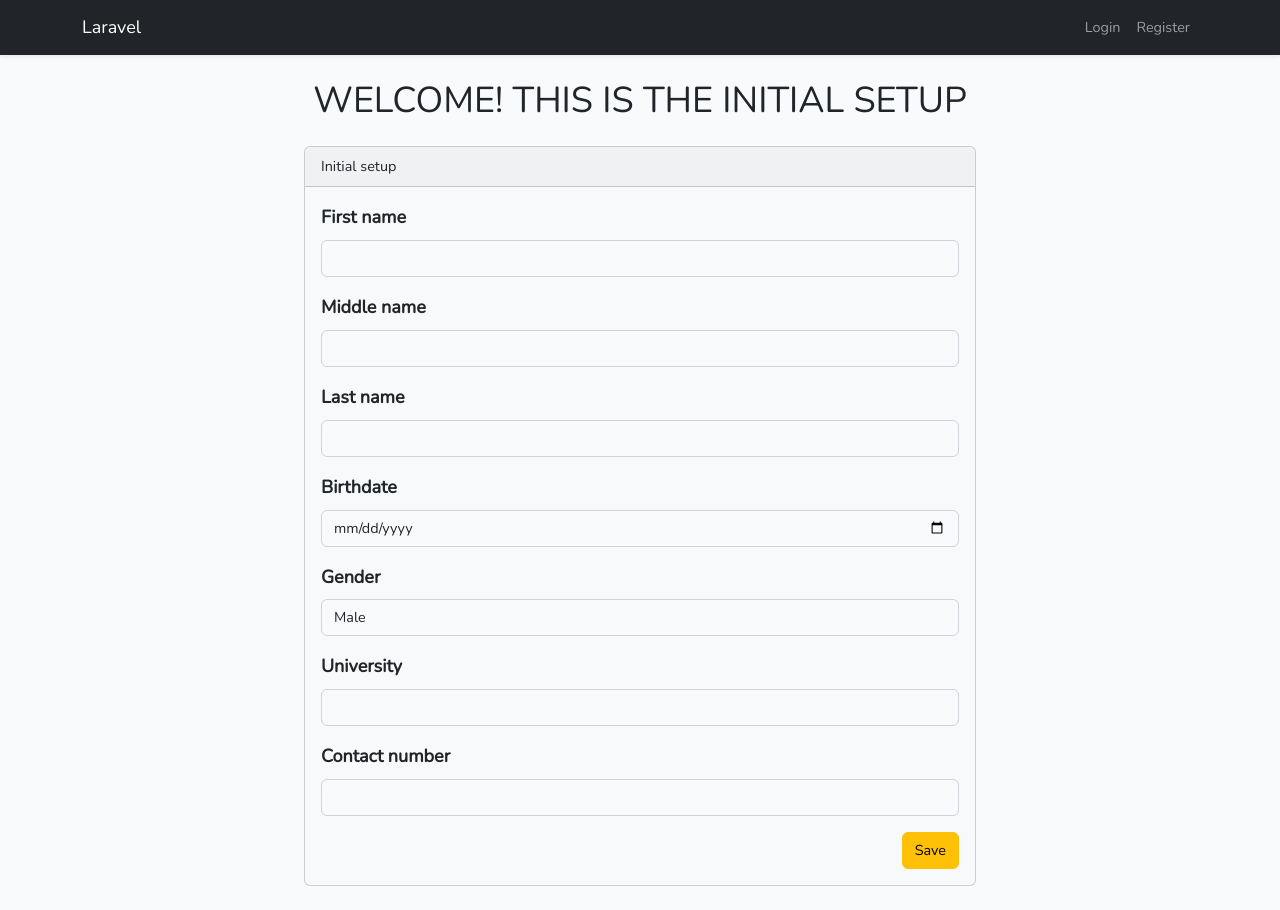
After one commit to fjebernas/VirtualJobExpo, a Laravel app: template resources/views/student/setup.blade.php in a window 1280 px wide. The commit adds this page. Run offline with Laravel 9, Linux system fonts and the light colour scheme; the template is opened without the code that fills it, so the values that code supplies are empty; style sheets or scripts are compiled from the project's sources.

Commit message:
setup page for student now working

```diff
--- a/app/Http/Controllers/Auth/RegisterController.php
+++ b/app/Http/Controllers/Auth/RegisterController.php
@@ -35,7 +35,7 @@ class RegisterController extends Controller
     public function redirectTo() {
         if (Auth::user()->role == "student")
         {
-            return "/student/dashboard";
+            return "/student/setup";
         }
         else if (Auth::user()->role == "company")
         {
--- a/app/Http/Controllers/StudentController.php
+++ b/app/Http/Controllers/StudentController.php
@@ -8,6 +8,10 @@ use Illuminate\Support\Facades\Auth;
 
 class StudentController extends Controller
 {
+    public function setup() {
+        return view('student.setup');
+    }
+
     public function dashboard() {
         return view('student.dashboard');
     }
@@ -34,7 +38,7 @@ class StudentController extends Controller
                 'contact_number' => $request->contact_number,
             ]);
 
-        return redirect('/student/profile/edit')
+        return redirect('/student/dashboard')
             ->with('notification', [
                 'message' => 'Profile successfully updated',
                 'type' => 'success'
--- a/app/Http/Kernel.php
+++ b/app/Http/Kernel.php
@@ -65,5 +65,6 @@ class Kernel extends HttpKernel
         'verified' => \Illuminate\Auth\Middleware\EnsureEmailIsVerified::class,
         'student.only' => \App\Http\Middleware\VerifyStudent::class,
         'company.only' => \App\Http\Middleware\VerifyCompany::class,
+        'details.set' => \App\Http\Middleware\EnsureUserDetailsAreSet::class,
     ];
 }
--- a/resources/views/company/profile/edit.blade.php
+++ b/resources/views/company/profile/edit.blade.php
@@ -37,7 +37,7 @@
 
                     <div class="mb-3">
                         <label for="contact_number" class="form-label fw-bold fs-5">Contact number</label>
-                        <input name="contact_number" value="@isset($company->contact_number) {{ $company->contact_number }} @endisset" type="number" class="form-control" id="contact_number">
+                        <input name="contact_number" value=@isset($company->contact_number) {{ $company->contact_number }} @endisset type="number" class="form-control" id="contact_number">
                     </div>
 
                     <button name="" type="submit" class="btn btn-warning align-self-end">Save changes</button>
--- /dev/null
+++ b/resources/views/student/setup.blade.php
@@ -0,0 +1,66 @@
+@extends('layouts.app')
+
+@section('customcss')
+    <link rel="stylesheet" href="/css/student/setup.css">
+@endsection
+
+@section('customjs')
+    <script src="/js/student/setup.js" type="module"></script>
+@endsection
+
+@section('content')
+    <div class="d-flex flex-column justify-content-center align-items-center">
+        <h1>WELCOME! THIS IS THE INITIAL SETUP</h1>
+
+        <div class="card bg-light mt-3" style="min-width: 42rem;">
+            <div class="card-header">
+                Initial setup
+            </div>
+            <form action="/student/profile" method="POST">
+                @csrf
+
+                <div class="card-body d-flex flex-column">
+                    <div class="mb-3">
+                        <label for="first_name" class="form-label fw-bold fs-5">First name</label>
+                        <input name="first_name" value="@isset($student->first_name) {{ $student->first_name }} @endisset" type="text" class="form-control" id="first_name">
+                    </div>
+
+                    <div class="mb-3">
+                        <label for="middle_name" class="form-label fw-bold fs-5">Middle name</label>
+                        <input name="middle_name" value="@isset($student->middle_name) {{ $student->middle_name }} @endisset" type="text" class="form-control" id="middle_name">
+                    </div>
+
+                    <div class="mb-3">
+                        <label for="last_name" class="form-label fw-bold fs-5">Last name</label>
+                        <input name="last_name" value="@isset($student->last_name) {{ $student->last_name }} @endisset" type="text" class="form-control" id="last_name">
+                    </div>
+
+                    <div class="mb-3">
+                        <label for="birthdate" class="form-label fw-bold fs-5">Birthdate</label>
+                        <input type="date" value="@isset($student->birthdate){{ $student->birthdate }}@endisset" name="birthdate" class="form-control" id="birthdate">
+                    </div>
+
+                    <div class="mb-3">
+                        <label for="gender" class="form-label fw-bold fs-5">Gender</label>
+                        <select name="gender" class="form-control">
+                            <option value="male" selected>Male</option>
+                            <option value="female">Female</option>
+                        </select>
+                    </div>
+
+                    <div class="mb-3">
+                        <label for="university" class="form-label fw-bold fs-5">University</label>
+                        <input name="university" value="@isset($student->university) {{ $student->university }} @endisset" type="text" class="form-control" id="university">
+                    </div>
+
+                    <div class="mb-3">
+                        <label for="contact_number" class="form-label fw-bold fs-5">Contact number</label>
+                        <input name="contact_number" value="@isset($student->contact_number) {{ $student->contact_number }} @endisset" type="number" class="form-control" id="contact_number">
+                    </div>
+
+                    <button name="" type="submit" class="btn btn-warning align-self-end">Save</button>
+                </div>
+            </form>
+        </div>
+    </div>
+@endsection
--- a/routes/web.php
+++ b/routes/web.php
@@ -25,21 +25,26 @@ Route::middleware(['auth'])->group(function(){
 
     Route::middleware(['student.only'])->group(function(){
         Route::controller(StudentController::class)->group(function(){
+            Route::get('/student/setup', 'setup');
+            Route::post('/student/profile', 'update');
+
+            Route::middleware(['details.set'])->group(function(){
                 Route::get('/student/dashboard', 'dashboard');
                 Route::get('/student/profile/', 'index');
                 Route::get('/student/profile/edit', 'edit');
-            Route::post('/student/profile/', 'update');
+            });
         });
     });
 
     Route::middleware(['company.only'])->group(function(){
         Route::controller(CompanyController::class)->group(function(){
             Route::get('/company/setup', 'setup');
+            Route::post('/company/profile/', 'update');
 
+            Route::middleware(['details.set'])->group(function(){
                 Route::get('/company/dashboard', 'dashboard');
                 Route::get('/company/profile/', 'index');
                 Route::get('/company/profile/edit', 'edit');
-            Route::post('/company/profile/', 'update');
 
                 Route::controller(JobPostController::class)->group(function(){
                     Route::get('/company/job-post/', 'index');
@@ -48,6 +53,7 @@ Route::middleware(['auth'])->group(function(){
                 });
             });
         });
+    });
 
 });
 
```
Also changed, not shown: app/Http/Middleware/EnsureUserDetailsAreSet.php (added, +57 -0 lines), public/css/company/profile/edit.css (added), public/css/company/profile/view.css (added), public/css/company/setup.css (added), public/css/student/profile/edit.css (added), public/css/student/profile/view.css (added), public/css/student/setup.css (added), public/js/company/profile/edit.js (added), public/js/company/profile/view.js (added), public/js/company/setup.js (added), public/js/student/profile/edit.js (added), public/js/student/profile/view.js (added), public/js/student/setup.js (added). Lines whose indentation alone changed are shown as unchanged.
